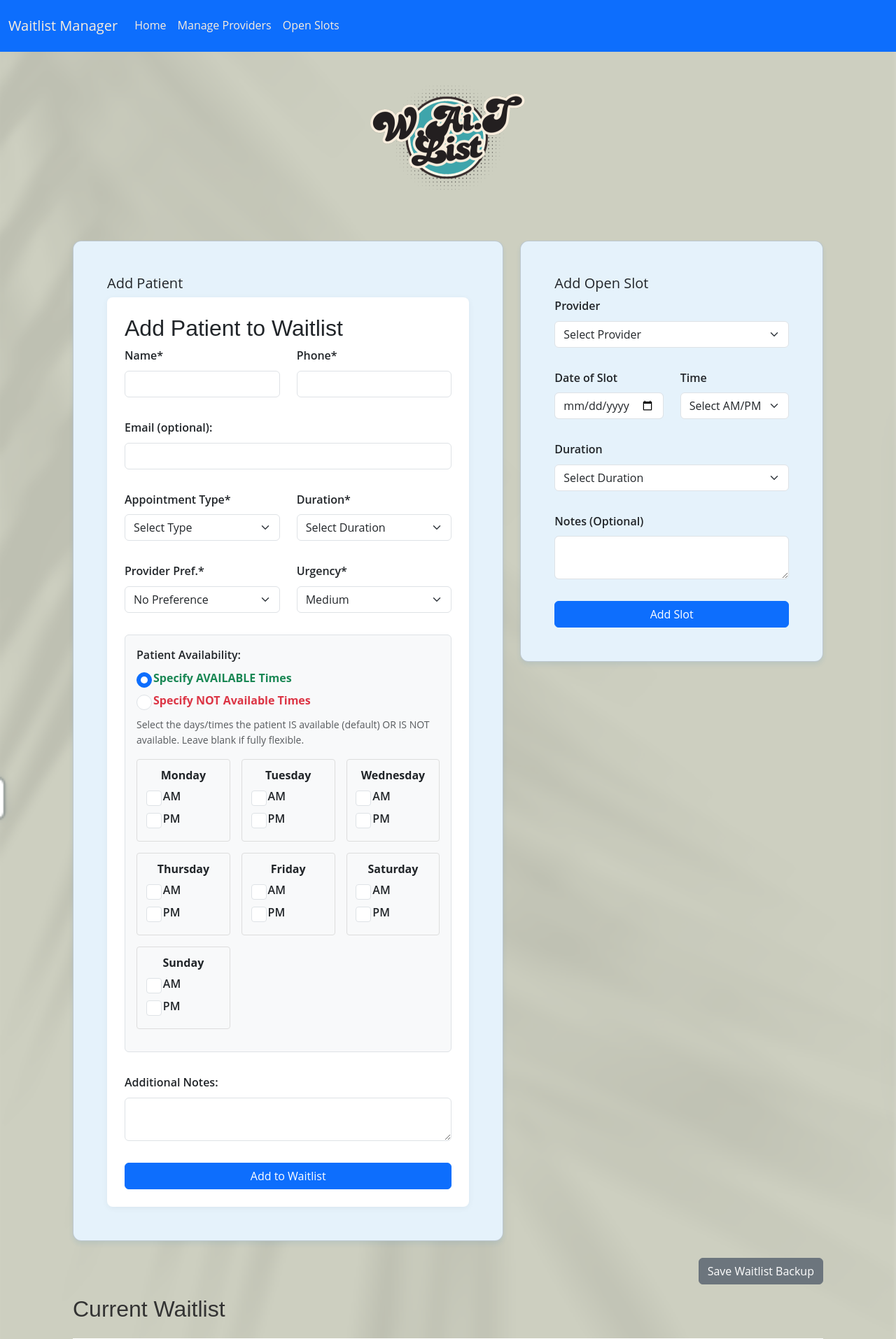
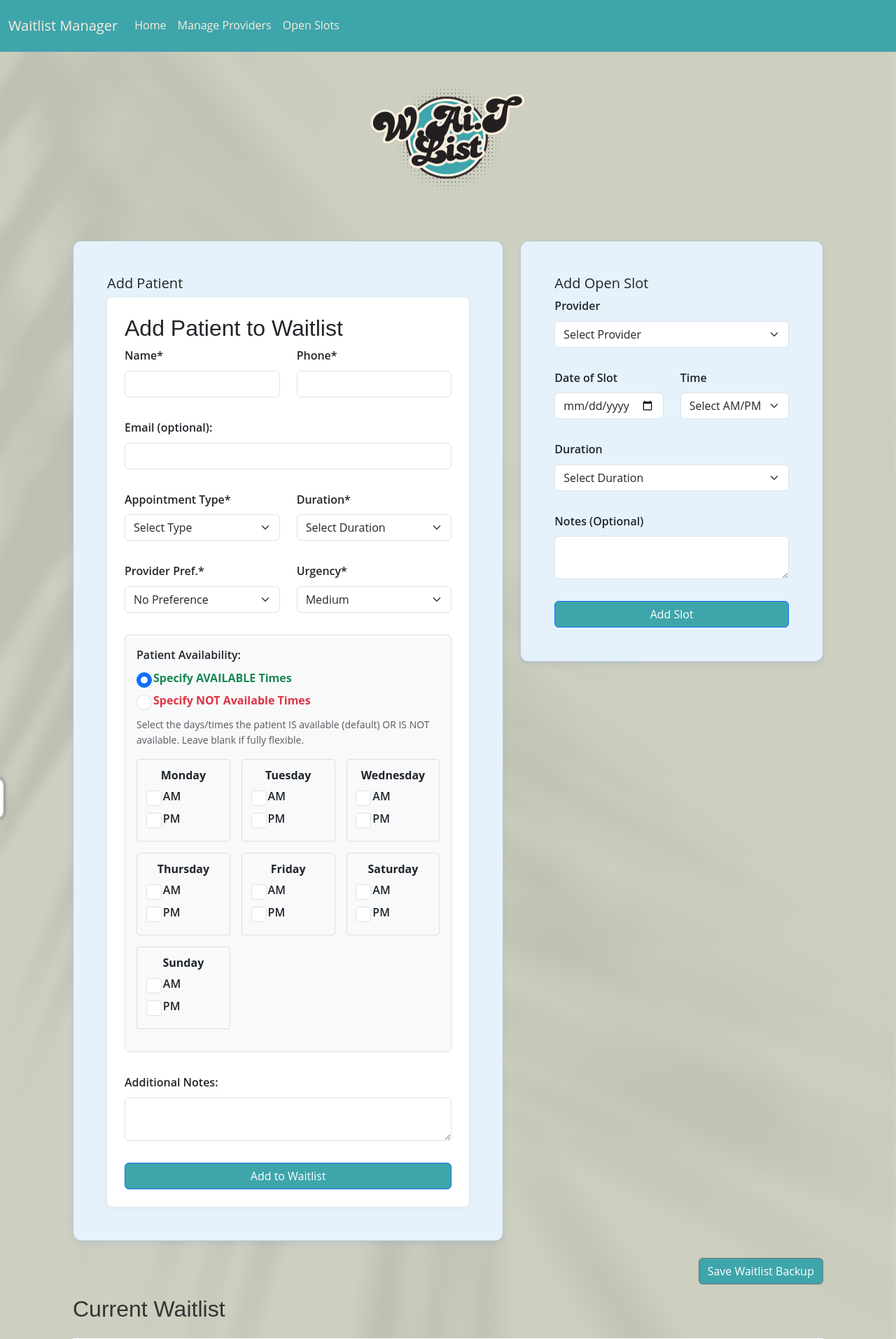
Before and after one commit to s-pecksen/w.ai.tlist, a Flask app: page / in a window 1280 px wide. Shown: the top 1914 px of the page at 70% size. Run offline with Flask 3, Linux system fonts and the light colour scheme.

Commit message:
Updated nav bar/button colors to match logo

```diff
--- a/static/styles.css
+++ b/static/styles.css
@@ -2,11 +2,12 @@
 
 :root {
   /* Color palette inspired by the logo */
-  --primary-blue: #2B7BB9;
+  --primary-blue: #3ea5ab;
   --light-blue: #8CC7F3;
   --softer-blue: #E5F2FB;
   --navy: #1B4965;
   --white: #FFFFFF;
+  --primary-hover: #2E7C7D;
 
   /* Font families */
   --font-primary: 'Open Sans', sans-serif;
@@ -33,7 +34,7 @@
   --secondary-color: #4F6367; /* Slightly bluer green/grey */
 
   /* Navigation bar styling */
-  --navbar-bg: var(--secondary-color); /* --secondary-color is #4F6367 */
+  --navbar-bg: #3ea5ab;
   --navbar-text: var(--text-color-light); /* --text-color-light is #FFFFFF */
   --accent-color: #A4B0A0; /* Lighter grey-green */
 
@@ -122,7 +123,8 @@ h1 {
 }
 
 .button {
-  background-color: var(--primary-blue);
+  /* UPDATED: Add !important */
+  background-color: var(--primary-blue) !important;
   color: var(--white);
   padding: 0.75rem 1.5rem;
   border-radius: 6px;
@@ -134,7 +136,8 @@ h1 {
 }
 
 .button:hover {
-  background-color: var(--navy);
+  /* UPDATED: Add !important */
+  background-color: var(--primary-hover) !important;
 }
 
 /* Responsive design */
@@ -188,9 +191,16 @@ input:focus, select:focus, textarea:focus {
   border-color: var(--primary-blue);
 }
 
+/* --- ADDED: Style for checked radio buttons --- */
+input[type="radio"]:checked {
+  /* UPDATED: Add !important */
+  accent-color: var(--primary-blue) !important; /* Use the primary color for the check accent */
+}
+
 button {
   padding: 12px;
-  background-color: var(--primary-blue);
+  /* UPDATED: Add !important */
+  background-color: var(--primary-blue) !important;
   color: var(--white);
   border: none;
   border-radius: 4px;
@@ -201,7 +211,8 @@ button {
 }
 
 button:hover {
-  background-color: var(--dark-blue);
+  /* UPDATED: Add !important */
+  background-color: var(--primary-hover) !important;
 }
 
 table {
@@ -306,7 +317,8 @@ tr.emergency {
 
 /* Button styling */
 .cta-button {
-  background: var(--primary-blue);
+  /* UPDATED: Add !important */
+  background: var(--primary-blue) !important;
   color: var(--white);
   padding: 1rem 2rem;
   border: none;
@@ -317,7 +329,8 @@ tr.emergency {
 }
 
 .cta-button:hover {
-  background: var(--dark-blue);
+  /* UPDATED: Add !important */
+  background: var(--primary-hover) !important;
 }
 
 /* Text content styling */
@@ -382,8 +395,8 @@ tr.emergency {
 
 /* Navigation bar styling */
 .navbar {
-  /* Keep !important removed here for now */
-  background-color: var(--navbar-bg);
+  /* UPDATED: Add !important to ensure this rule takes precedence */
+  background-color: var(--navbar-bg) !important;
   box-shadow: var(--box-shadow-light);
 }
 
```
